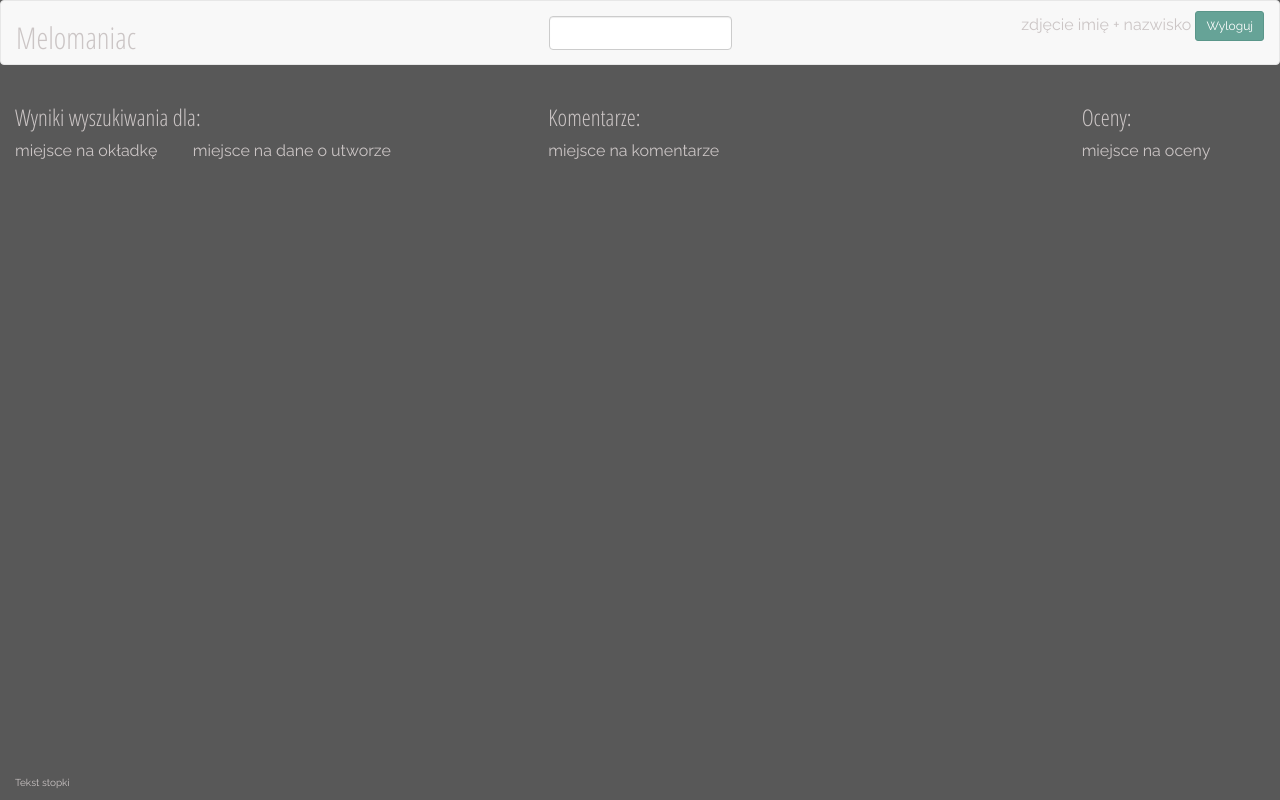
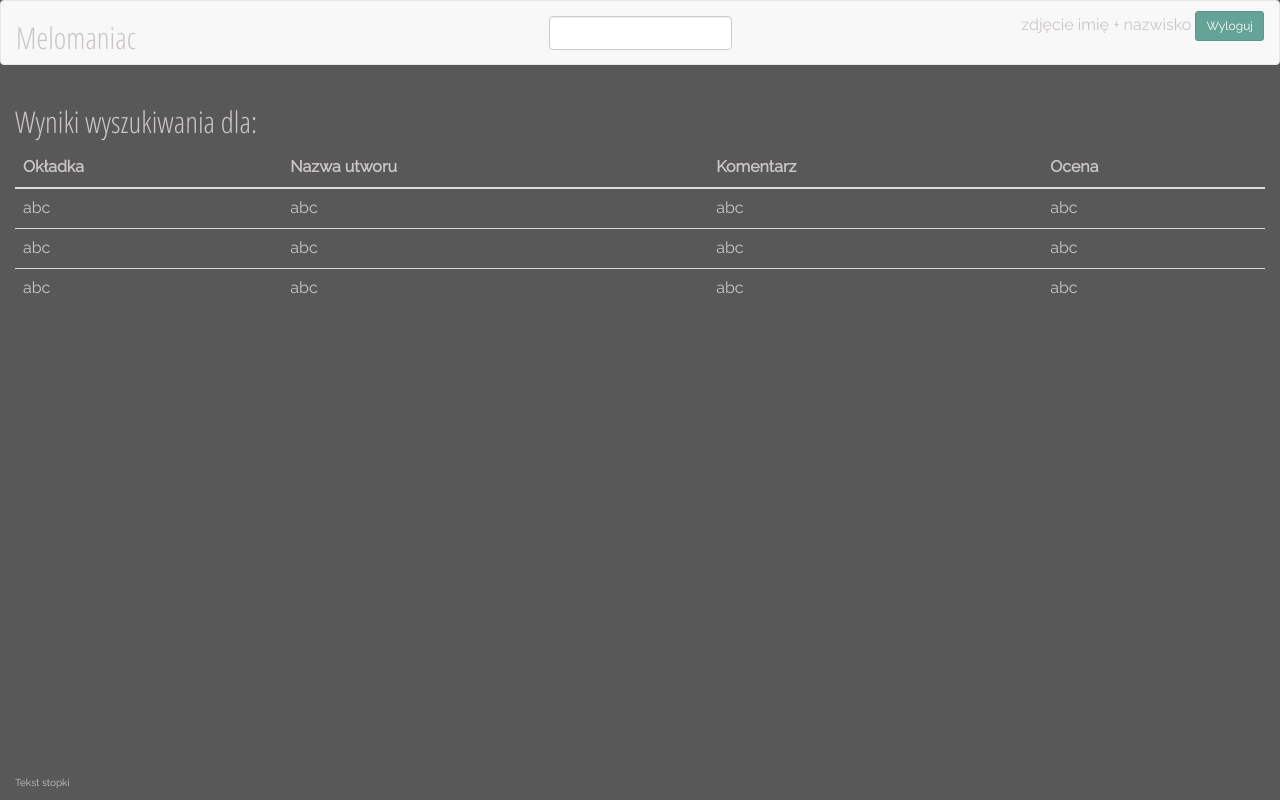
Before and after one commit to tomkowy/melomaniacGUI, a plain HTML site: page html/search-friend.html in a window 1280 px wide. Drawn offline with nearby package versions, Linux system fonts and the light colour scheme.

Commit message:
Responsywna tabela w widoku wyszukiwania dla znajomego

```diff
--- a/html/search-friend.html
+++ b/html/search-friend.html
@@ -41,47 +41,37 @@
 
 		<div id="body">
 			<div class="container-fluid">
-				<div class="row">
-					<div class="col-sm-5">
-						<div class="row">
-							<div class="col-sm-12">
-								<h3>Wyniki wyszukiwania dla:</h3>
-							</div>
-						</div>
-						<div class="row">
-							<div class="col-sm-4">
-								<p>miejsce na okładkę</p>
-							</div>
-							<div class="col-sm-8">
-								<p>miejsce na dane o utworze</p>
-							</div>
-						</div>
-					</div>
-					<div class="col-sm-5">
-						<div class="row">
-							<div class="col-sm-12">
-								<h3>Komentarze:</h3>
-							</div>
-						</div>
-						<div class="row">
-							<div class="col-sm-12">
-								<p>miejsce na komentarze</p>
-							</div>
-						</div>
-					</div>
-					<div class="col-sm-2">
-						<div class="row">
-							<div class="col-sm-12">
-								<h3>Oceny:</h3>
-							</div>
-						</div>
-						<div class="row">
-							<div class="col-sm-12">
-								<p>miejsce na oceny</p>
-							</div>
-						</div>
-					</div>
-				</div>
+			    <h2 id="search_friend_header">Wyniki wyszukiwania dla: </h2>
+			    <table class="table table-hover">
+					<thead>
+							<tr>
+							<th>Okładka</th>
+							<th>Nazwa utworu</th>
+							<th>Komentarz</th>
+							<th>Ocena</th>
+					    </tr>
+					</thead>
+					<tbody>
+					    <tr>
+							<td>abc</td>
+							<td>abc</td>
+							<td>abc</td>
+							<td>abc</td>
+					    </tr>
+						<tr>
+							<td>abc</td>
+							<td>abc</td>
+							<td>abc</td>
+							<td>abc</td>
+					    </tr>
+						<tr>
+							<td>abc</td>
+							<td>abc</td>
+							<td>abc</td>
+							<td>abc</td>
+					    </tr>
+				</tbody>
+			  </table>
 			</div>
 		</div>
 
```
